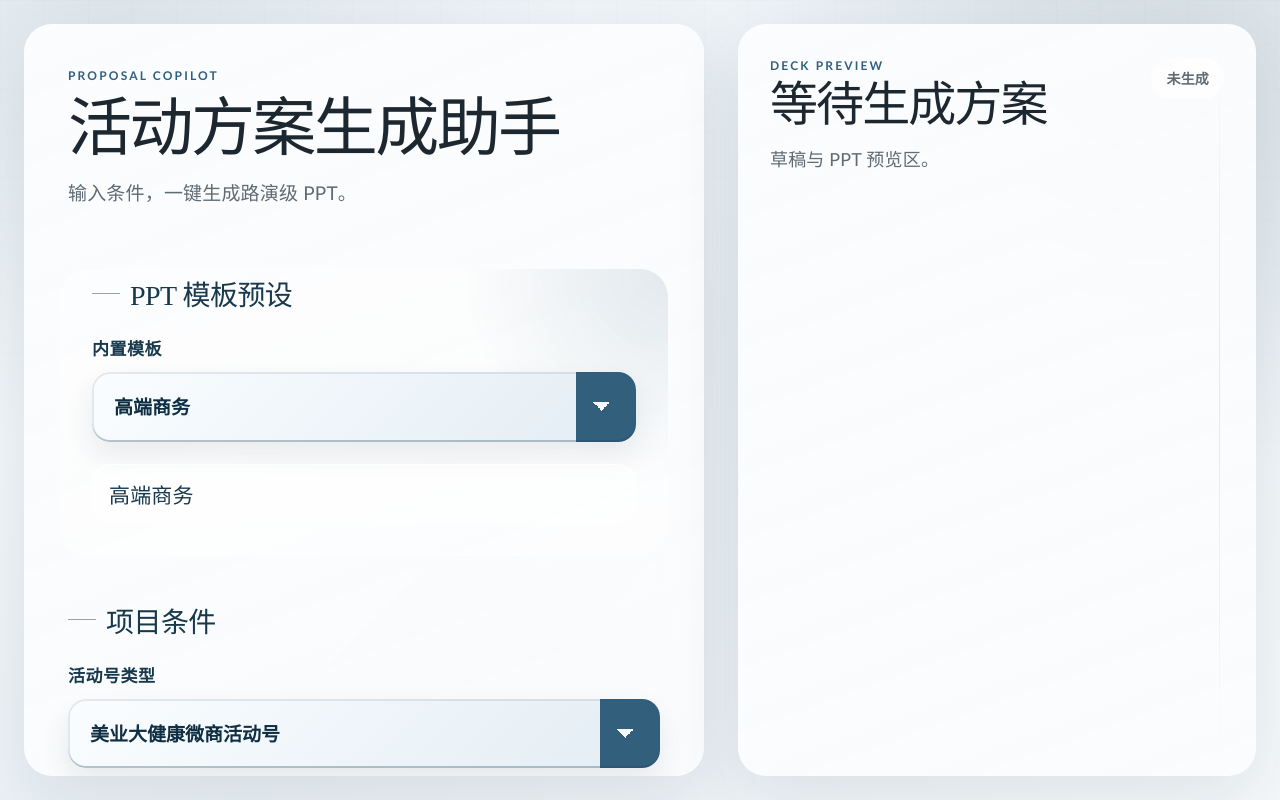
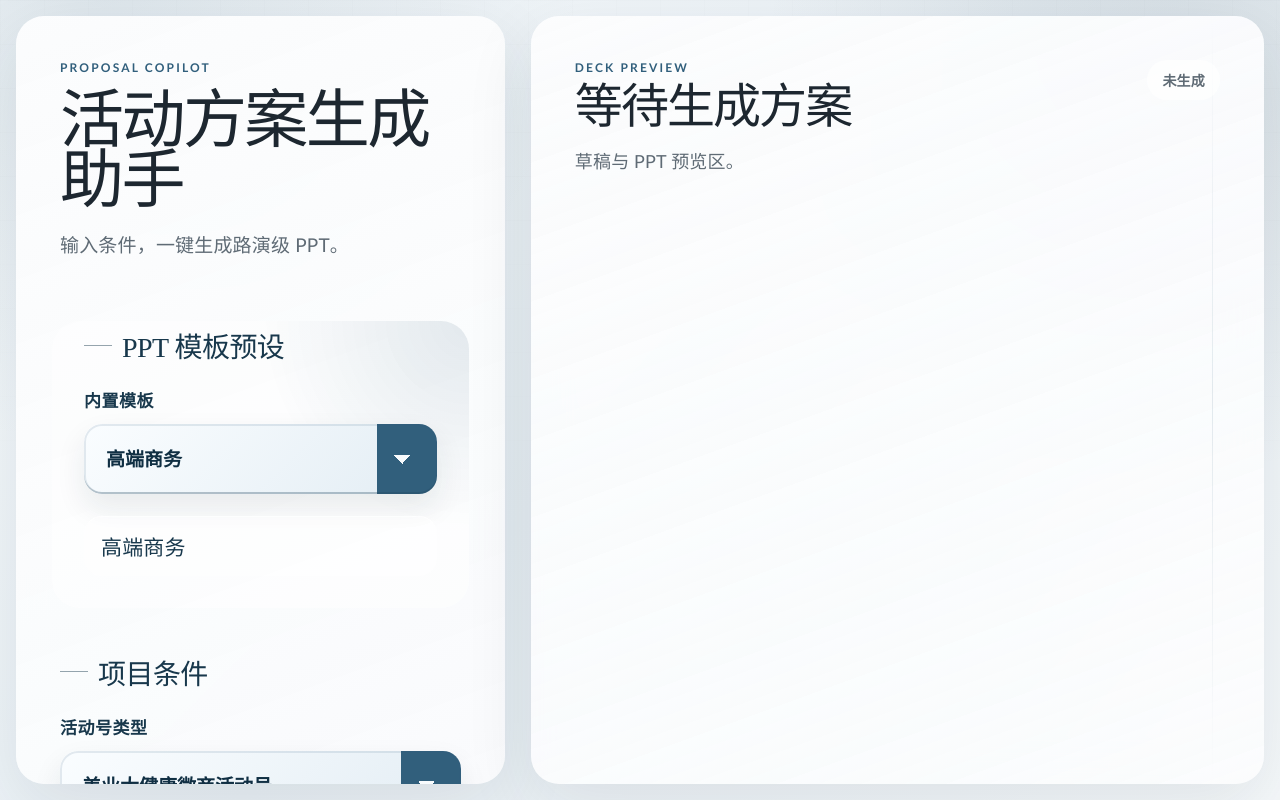
Before and after one commit to xiahui001/Activity-plan, a plain HTML site: page proposal.html in a window 1280 px wide. Drawn offline with Linux system fonts and the light colour scheme.

Commit message:
Expand proposal workspace layout

```diff
--- a/proposal.css
+++ b/proposal.css
@@ -78,16 +78,17 @@ p {
 
 .app-shell {
   position: relative;
-  padding: 24px;
+  padding: 16px;
 }
 
 .workspace {
   display: grid;
-  grid-template-columns: minmax(560px, 680px) minmax(0, 1fr);
-  gap: 34px;
+  grid-template-columns: minmax(480px, 4fr) minmax(0, 6fr);
+  gap: 26px;
   align-items: start;
-  max-width: 1680px;
-  margin: 0 auto;
+  width: 100%;
+  min-height: calc(100vh - 32px);
+  margin: 0;
 }
 
 .input-pane,
@@ -104,14 +105,14 @@ p {
 
 .input-pane {
   overflow: auto;
-  max-height: calc(100vh - 48px);
+  max-height: calc(100vh - 32px);
   padding: 44px 44px 50px;
 }
 
 .output-pane {
   overflow: hidden;
-  min-height: calc(100vh - 48px);
-  padding: 34px 32px;
+  min-height: calc(100vh - 32px);
+  padding: 44px 44px;
 }
 
 .output-pane::before {
@@ -560,7 +561,7 @@ button:disabled {
 .deck-meta {
   position: relative;
   z-index: 1;
-  max-width: 58em;
+  max-width: 72em;
   margin-top: 14px;
   color: var(--ink-soft);
   line-height: 1.8;
```
